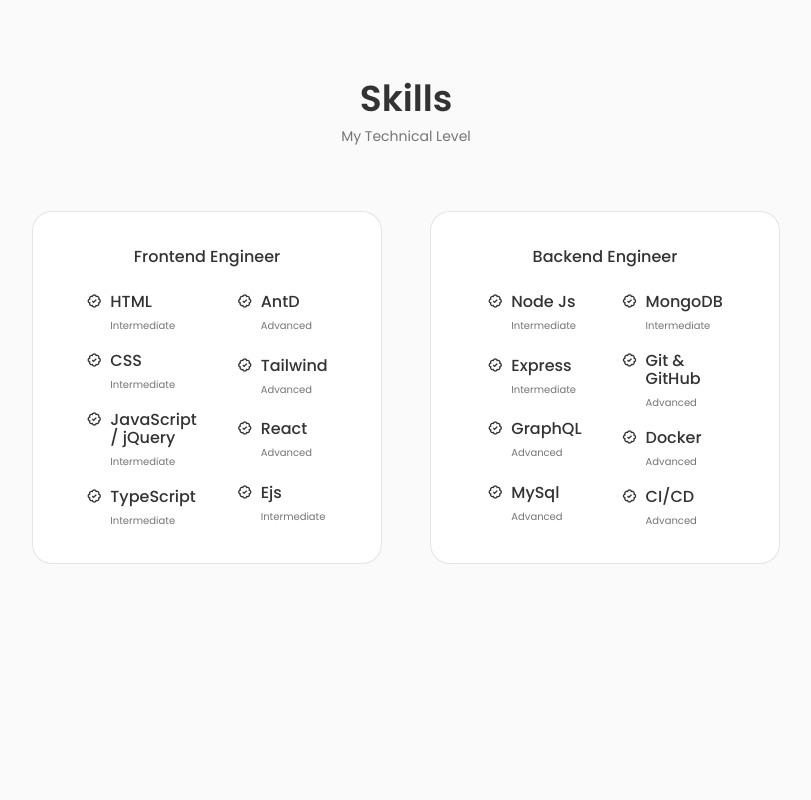
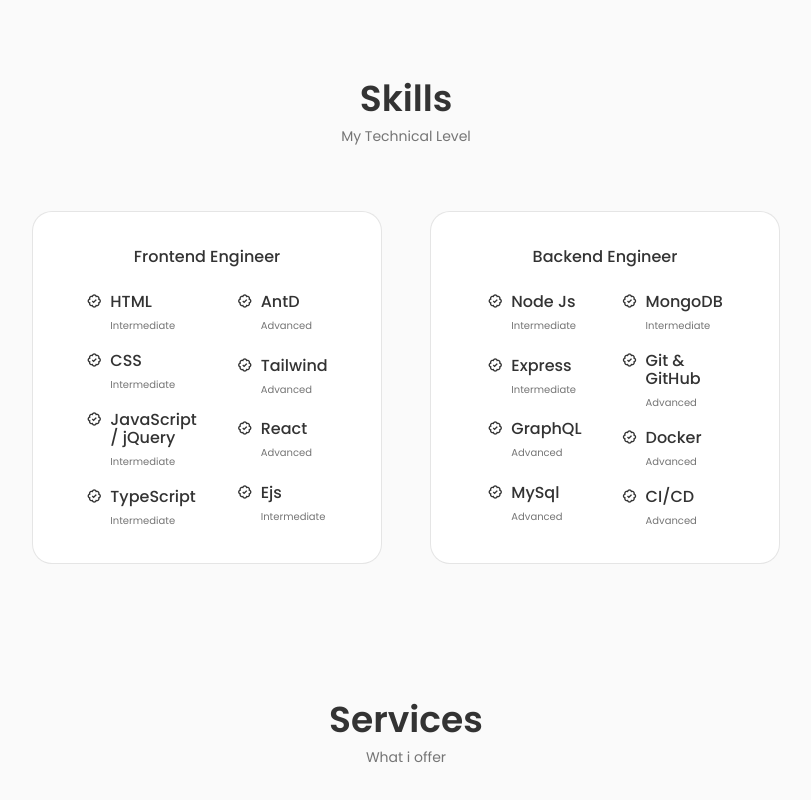
Before and after one commit to Nixhazel/React-Portfolio-V1, a React (Create React App) app in the folder portfolio/: page / in a window 1280 px wide. Shown: the part 1454-2254 px from the top of the page, without its empty margins (234-1045 px from the left). Before the commit the page ends 2050 px from the top, so only its background shows below. Built offline with nearby package versions, Linux system fonts and the light colour scheme.

Commit message:
started services

```diff
--- a/portfolio/src/App.js
+++ b/portfolio/src/App.js
@@ -4,6 +4,7 @@
 import Home from './components/home/Home';
 import About from './components/about/About';
 import Skills from './components/skills/Skills';
+import Services from './components/services/Services';
 
 function App() {
   return (
@@ -14,6 +15,7 @@
         <Home />
         <About />
         <Skills />
+        <Services/>
       </main>
     </>
   );
--- /dev/null
+++ b/portfolio/src/components/services/Services.jsx
@@ -0,0 +1,20 @@
+import React from "react";
+
+const Services = () => {
+	return (
+		<section className='services section' id='services'>
+			<h2 className='section__title'>Services</h2>
+            <span className='section__subtitle'>What i offer</span>
+
+            <div className="services__container container grid">
+                <div className="services__content">
+                    <div>
+                        <i className="uil uil services__icon"></i>
+                    </div>
+                </div>
+            </div>
+		</section>
+	);
+};
+
+export default Services;
```
Also changed, not shown: portfolio/src/components/services/services.css (added), 1 other file (tests, documents, lock files or other folders).
